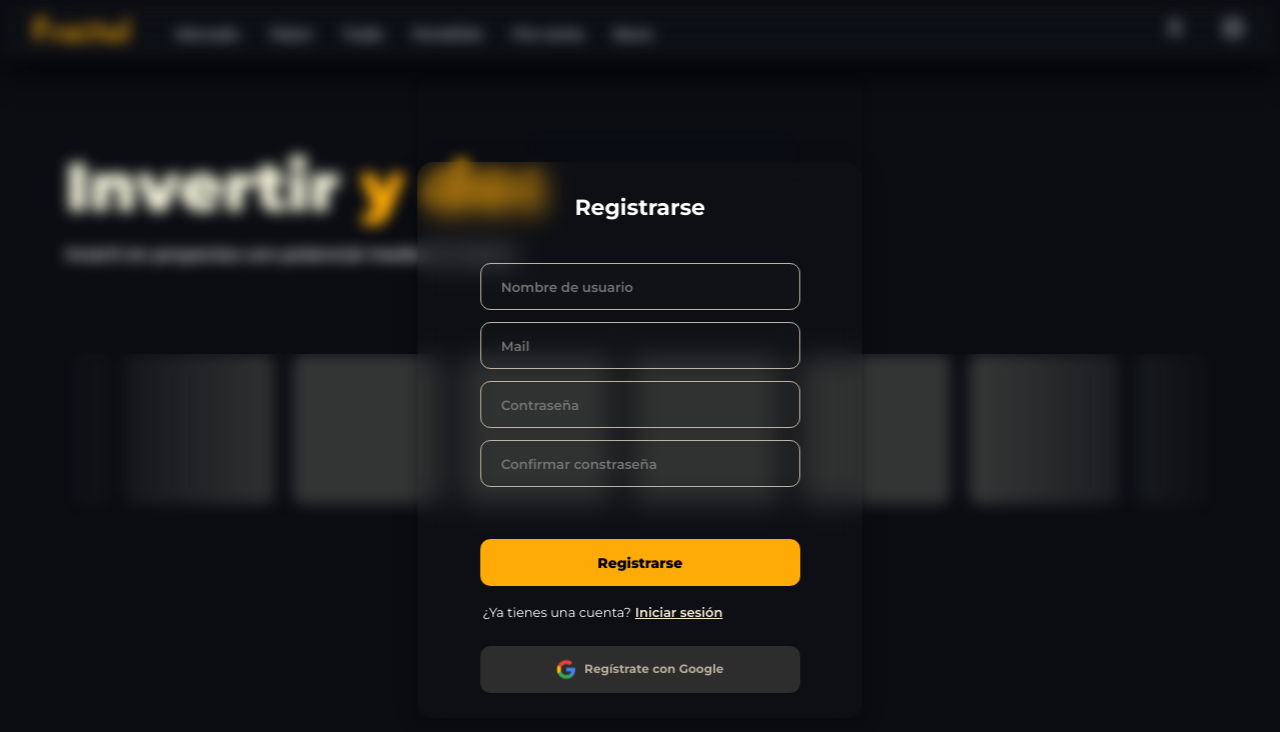
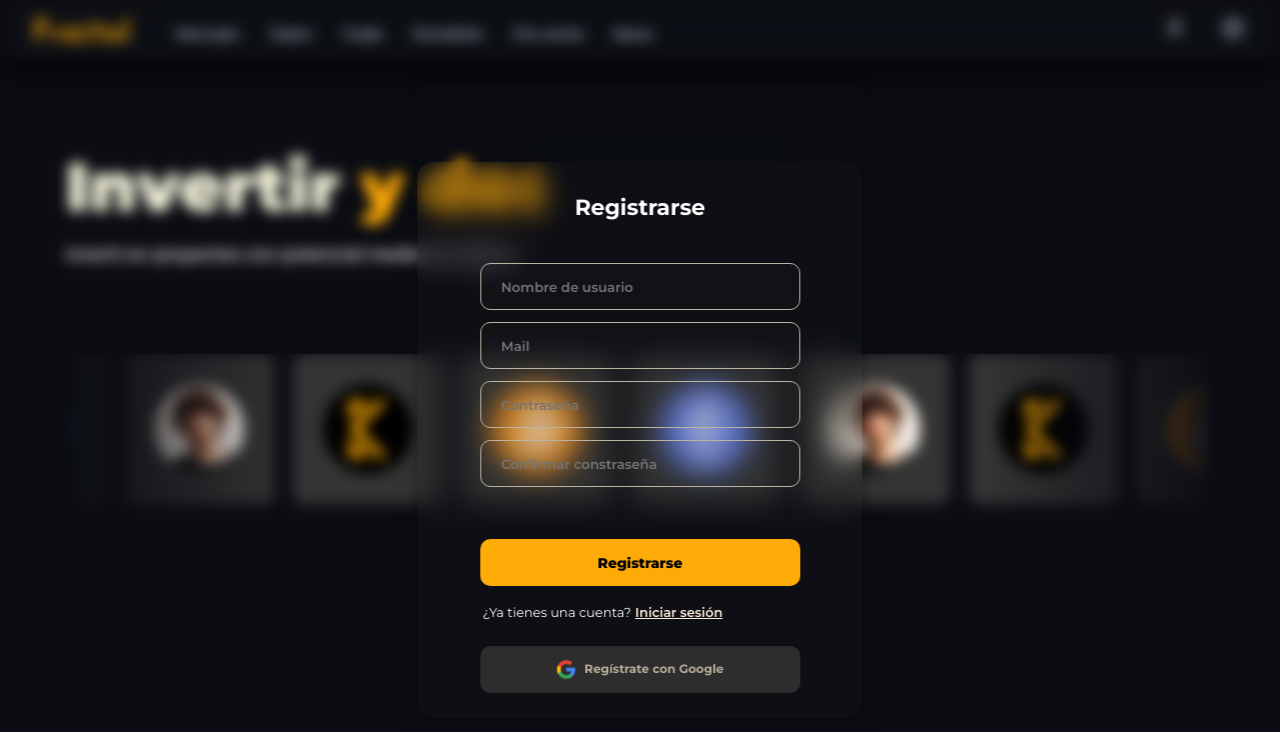
Before and after one commit to Yaguarete4/Fraktal, a React (Vite) app in the folder FrontEnd/Fraktal/: page /login in a window 1280 px wide. Shown: the top 732 px of the page. Built offline with nearby package versions, Linux system fonts and the light colour scheme.

Commit message:
animations

```diff
--- a/FrontEnd/Fraktal/src/components/LoginWeb.jsx
+++ b/FrontEnd/Fraktal/src/components/LoginWeb.jsx
@@ -3,6 +3,10 @@ import '../css/style1.css';
 import { Barra } from './BarraPrincipal';
 import { Login } from './Login';
 import { Navbar } from './Navbar'; // Asegúrate de importar el Navbar
+import a2 from '../img/eth.svg';
+import a1 from '../img/bitcoin.png';
+import a3 from '../img/chami.svg';
+import a4 from '../img/Skibidi Sigma.png';
 
 export const LoginWeb = () => {
     const [showLogin, setShowLogin] = useState(true);
@@ -22,14 +26,30 @@ export const LoginWeb = () => {
                     <div className="subtitu">Inverti en proyectos con potencial mediante tokens</div>
                 </div>
             <div className={`wrapper ${showLogin ? "blur" : ""}`}>
-                <div className="itemLeft item1"></div>
-                <div className="itemLeft item2"></div>
-                <div className="itemLeft item3"></div>
-                <div className="itemLeft item4"></div>
-                <div className="itemLeft item5"></div>
-                <div className="itemLeft item6"></div>
-                <div className="itemLeft item7"></div>
-                <div className="itemLeft item8"></div>
+            <div className="itemLeft item1">
+                    <img className="wrap-img" src={a1}></img>
+                </div>
+                <div className="itemLeft item2">
+                    <img className="wrap-img" src={a2}></img>
+                </div>
+                <div className="itemLeft item3">
+                    <img className="wrap-img" src={a3}></img>
+                </div>
+                <div className="itemLeft item4">
+                    <img className="wrap-img" src={a4}></img>
+                </div>
+                <div className="itemLeft item5">
+                    <img className="wrap-img" src={a1}></img>
+                </div>
+                <div className="itemLeft item6">
+                    <img className="wrap-img" src={a2}></img>
+                </div>
+                <div className="itemLeft item7">
+                    <img className="wrap-img" src={a3}></img>
+                </div>
+                <div className="itemLeft item8">
+                <img className="wrap-img" src={a4}></img>
+                </div>
             </div>
             {showLogin && (
                 <div className="modal">
--- a/FrontEnd/Fraktal/src/components/SignupWeb.jsx
+++ b/FrontEnd/Fraktal/src/components/SignupWeb.jsx
@@ -4,6 +4,10 @@ import { Barra } from './BarraPrincipal';
 import { Login } from './Login';
 import { Navbar } from './Navbar'; // Asegúrate de importar el Navbar
 import { Signup } from './Signup';
+import a2 from '../img/eth.svg';
+import a1 from '../img/bitcoin.png';
+import a3 from '../img/chami.svg';
+import a4 from '../img/Skibidi Sigma.png';
 
 export const SignupWeb = () => {
     const [showLogin, setShowLogin] = useState(true);
@@ -15,6 +19,7 @@ export const SignupWeb = () => {
     return (
         <>
             <Navbar onPageChange={(page) => console.log(page)} setShowLogin={setShowLogin} isBlurry={showLogin} />
+            {/* <div className={`conte ${showLogin ? "blur" : ""}`}> */}
             <div className={`conte ${showLogin ? "blur" : ""}`}>
                 <div className="titulo">Invertir&nbsp;</div>
                 <div className="animated-text"><span></span></div>
@@ -23,14 +28,30 @@ export const SignupWeb = () => {
                     <div className="subtitu">Inverti en proyectos con potencial mediante tokens</div>
                 </div>
             <div className={`wrapper ${showLogin ? "blur" : ""}`}>
-                <div className="itemLeft item1"></div>
-                <div className="itemLeft item2"></div>
-                <div className="itemLeft item3"></div>
-                <div className="itemLeft item4"></div>
-                <div className="itemLeft item5"></div>
-                <div className="itemLeft item6"></div>
-                <div className="itemLeft item7"></div>
-                <div className="itemLeft item8"></div>
+            <div className="itemLeft item1">
+                    <img className="wrap-img" src={a1}></img>
+                </div>
+                <div className="itemLeft item2">
+                    <img className="wrap-img" src={a2}></img>
+                </div>
+                <div className="itemLeft item3">
+                    <img className="wrap-img" src={a3}></img>
+                </div>
+                <div className="itemLeft item4">
+                    <img className="wrap-img" src={a4}></img>
+                </div>
+                <div className="itemLeft item5">
+                    <img className="wrap-img" src={a1}></img>
+                </div>
+                <div className="itemLeft item6">
+                    <img className="wrap-img" src={a2}></img>
+                </div>
+                <div className="itemLeft item7">
+                    <img className="wrap-img" src={a3}></img>
+                </div>
+                <div className="itemLeft item8">
+                <img className="wrap-img" src={a4}></img>
+                </div>
             </div>
             {showLogin && (
                 <div className="modal">
--- a/FrontEnd/Fraktal/src/components/Wallet.jsx
+++ b/FrontEnd/Fraktal/src/components/Wallet.jsx
@@ -10,18 +10,42 @@ import a5 from '../img/usd.png';
 export const Wallet = () => {
     const [isCelVisible, setIsCelVisible] = useState(false);
     const [animateProfit, setAnimateProfit] = useState(false);
+    const [animateCajaBut, setAnimateCajaBut] = useState(false);  // Asegúrate de definir el estado aquí
+
 
     const handleMenuToggle = () => {
       setIsCelVisible(!isCelVisible);
     }
+    useEffect(() => {
+      const handleScroll = () => {
+          const profitElement = document.querySelector('.profit');
+          const cajaButElement = document.querySelector('.caja-but');
 
-    useEffect(() => {
-        const timer = setTimeout(() => {
-            setAnimateProfit(true);
-        }, 1000);
+          if (profitElement) {
+              const rect = profitElement.getBoundingClientRect();
+              if (rect.top < 120) {
+                  setAnimateProfit(true);
+              } else {
+                  setAnimateProfit(false);
+              }
+          }
 
-        return () => clearTimeout(timer);
-    }, []);
+          if (cajaButElement) {
+              const rect = cajaButElement.getBoundingClientRect();
+              if (rect.top < 150) {  // Ajusta esta condición según cuándo quieras que la animación se dispare
+                  setAnimateCajaBut(true);
+              } else {
+                  setAnimateCajaBut(false);
+              }
+          }
+      };
+
+      window.addEventListener('scroll', handleScroll);
+      return () => {
+          window.removeEventListener('scroll', handleScroll);
+      };
+  }, []);
+
 
     return (
         <>
@@ -34,13 +58,12 @@ export const Wallet = () => {
           <div className="caja-portafolio">
             <div className="titu-portafolio">Portafolio</div>
             <div className="plata">$ 1.683,36</div>
-            {/* <div className={`profit ${animateProfit ? 'animate' : ''}`}> */}
-            <div className="profit">
+            <div className={`profit ${animateProfit ? 'fade-out' : 'fade-in'}`}>
               7,34% (+$43,22)
             </div>
-            <div className="caja-but">
-              <div className="but-portafolio">Ingresar</div>
-              <div className="but-portafolio2">Retirar</div>
+            <div className={`caja-but ${animateCajaBut ? 'fade-out' : 'fade-in'}`}>
+                    <div className="but-portafolio">Ingresar</div>
+                    <div className="but-portafolio2">Retirar</div>
             </div>
             <div className="caja-rendimiento">
               <div className="rendimiento-titu">Rendimientos</div>
--- a/FrontEnd/Fraktal/src/css/wallet.css
+++ b/FrontEnd/Fraktal/src/css/wallet.css
@@ -371,3 +371,36 @@ margin-top: 37px;
 .caja-act::-webkit-scrollbar-track {
   background-color: #0B0D13;
 }
+@keyframes fadeOutUp {
+  0% {
+    opacity: 1;
+    transform: translateY(0);
+  }
+  100% {
+    opacity: 0;
+    transform: translateY(-20px); /* Ajusta el valor según cuánto quieres que se desplace */
+  }
+}
+
+@keyframes fadeInDown {
+  0% {
+    opacity: 0;
+    transform: translateY(-20px); /* Empieza en la posición final de fadeOutUp */
+  }
+  100% {
+    opacity: 1;
+    transform: translateY(0);
+  }
+}
+
+.fade-out {
+  opacity: 0;
+  transform: translateY(-20px);
+  transition: opacity 1.5s ease, transform 1.5s ease;
+}
+
+.fade-in {
+  opacity: 1;
+  transform: translateY(0);
+  transition: opacity 1.5s ease, transform 1.5s ease;
+}
```
